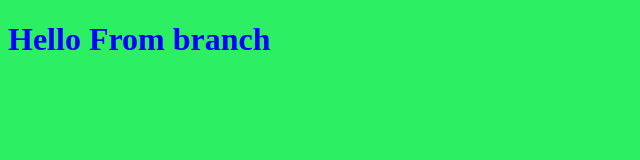
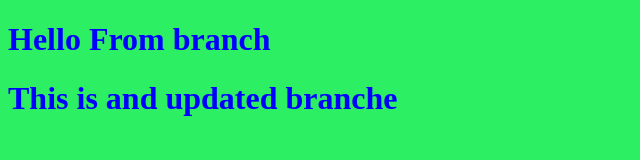
Before and after one commit to HoussemEddineChaouch/test, a plain HTML site: page index.html in a window 1280 px wide. Shown: the whole page, without its empty margins (0-640 px from the left). Drawn offline with Linux system fonts and the light colour scheme.

Commit message:
update index .html

```diff
--- a/index.html
+++ b/index.html
@@ -8,6 +8,7 @@
   </head>
   <body>
     <h1>Hello From branch</h1>
+    <h1>This is and updated branche</h1>
     <script src="app.js"></script>
   </body>
 </html>
```
